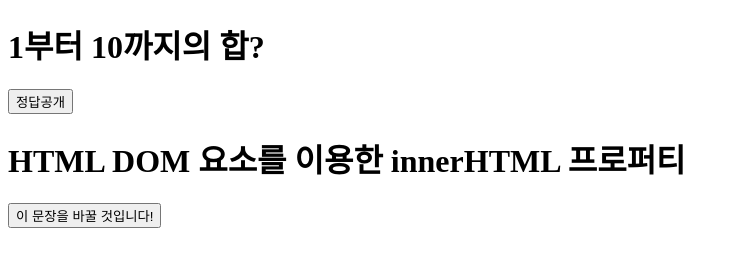
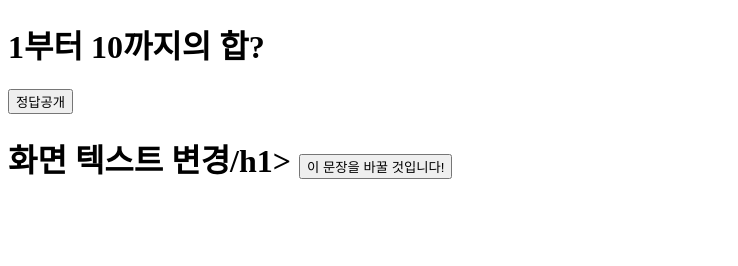
Before and after one commit to dsjk3172/Spring-Boot-Study, a plain HTML site: page index.html in a window 1280 px wide. Shown: the whole page, without its empty margins (0-738 px from the left). Drawn offline with Linux system fonts and the light colour scheme.

Commit message:
2023.04.18 - 리포지토리 생성

```diff
--- a/index.html
+++ b/index.html
@@ -10,7 +10,7 @@
     <h1>1부터 10까지의 합?</h1>
 	<button onclick="alertDialogBox()">정답공개</button>
 
-    <h1>HTML DOM 요소를 이용한 innerHTML 프로퍼티</h1>
+    <h1>화면 텍스트 변경/h1>
     <button id = "text" onclick="change()">이 문장을 바꿀 것입니다!</button>
 
     <script src = "../js/test.js"></script>
```
